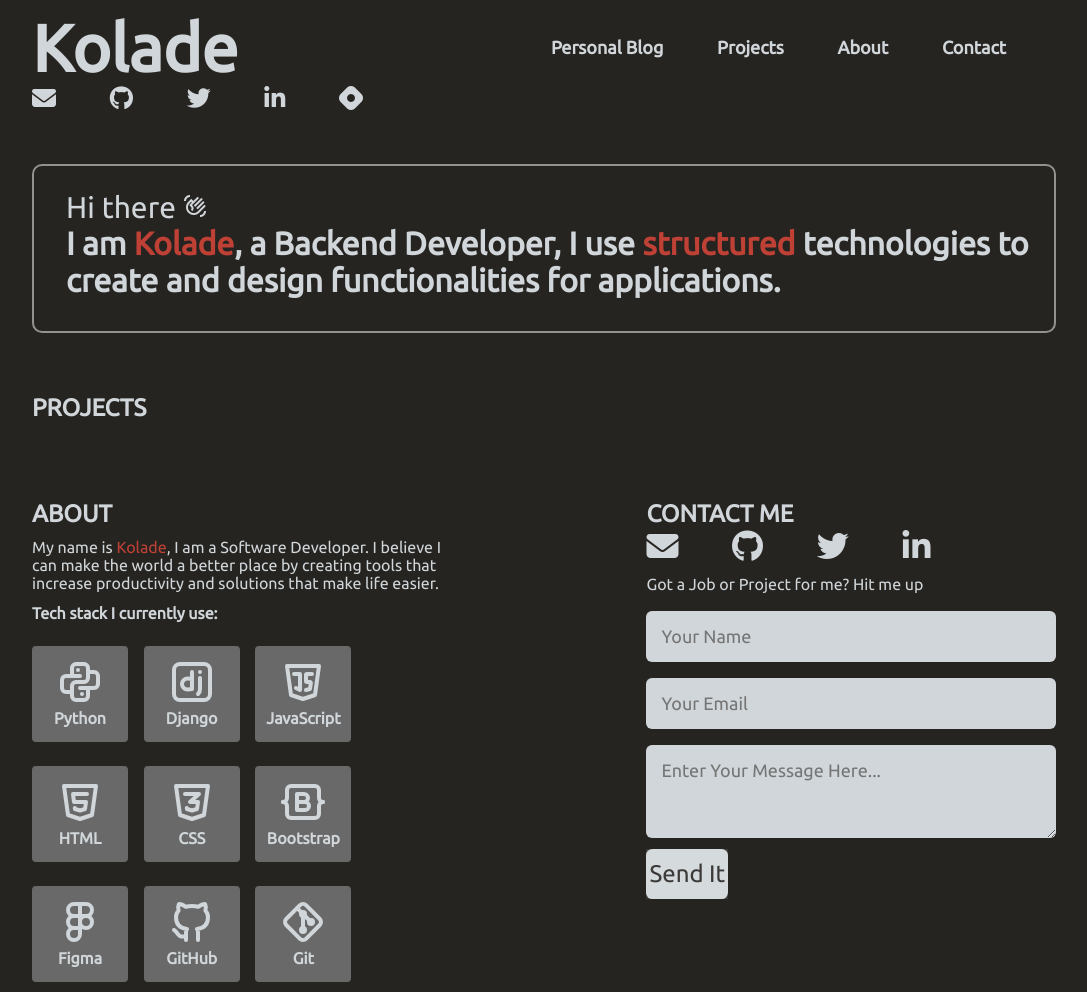
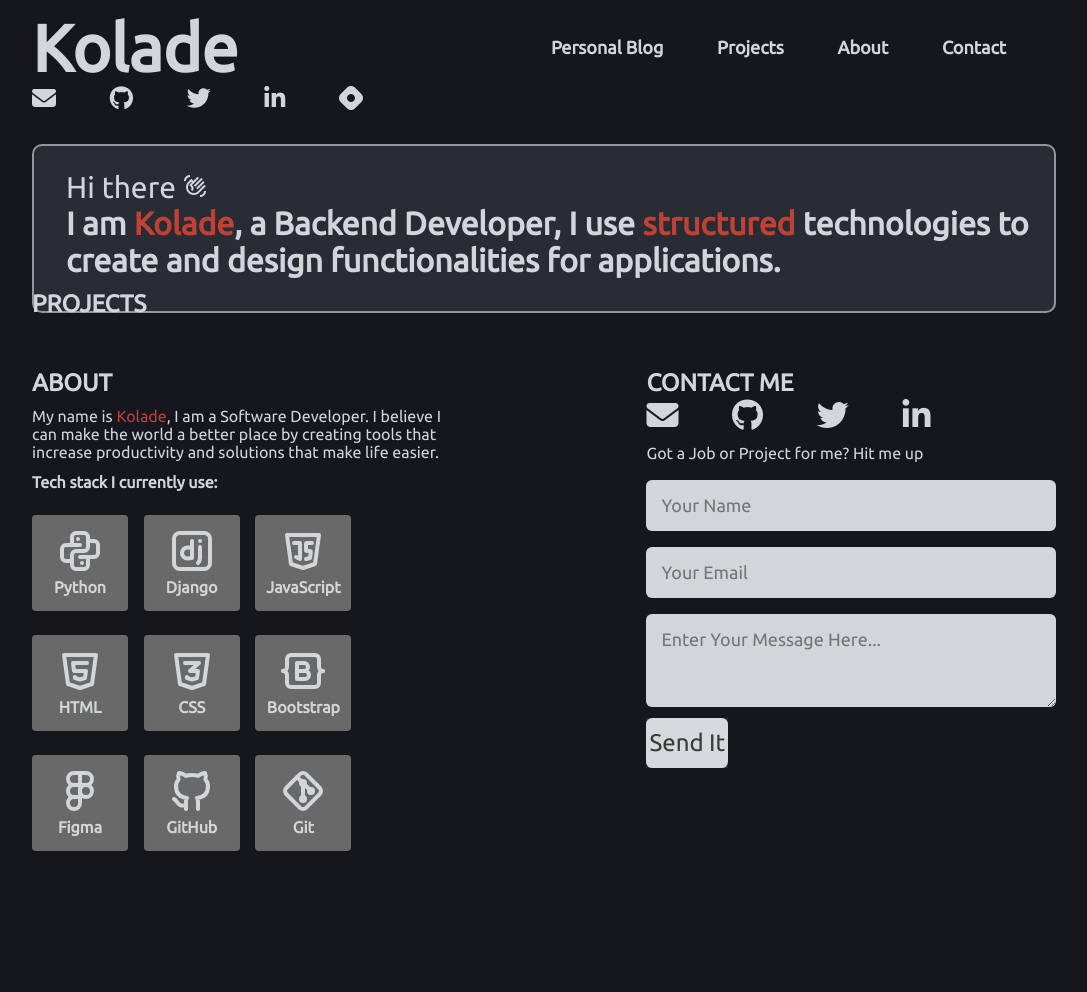
Before and after one commit to emmakolade/portfolioBlog, a Django app: page / in a window 1280 px wide. Shown: the whole page, without its empty margins (96-1183 px from the left). After the commit the page ends 851 px from the top, so only its background shows below. Run offline with Django 4.2, Linux system fonts and the light colour scheme; data that the repository does not hold is empty; some libraries are stand-ins or nearby versions.

Commit message:
color change

```diff
--- a/blogP/templates/store/index.html
+++ b/blogP/templates/store/index.html
@@ -67,7 +67,7 @@
               ><i class="fa-brands fa-linkedin-in" id="icon-up"></i
             ></a>
              <a class="contact-icon" href="https://akolade.hashnode.dev/"
-              ><i class="fa-brands fa-hashnode"></i></i
+              ><i class="fa-brands fa-hashnode" id="icon-up"></i></i
             ></a>
           </div>
           <i
--- a/static/css/style.css
+++ b/static/css/style.css
@@ -9,13 +9,14 @@
 }
 
 body {
-  background: #262421;
+  background: #16161d;
   color: #d0d6d9;
 }
 
 #header {
   width: 100%;
-  height: 40vh;
+  height: 35vh;
+
 }
 
 .container {
@@ -129,10 +130,10 @@ nav ul li a:hover {
 }
 
 .header-text {
-  margin-top: 5%;
+  margin-top: 3%;
   color: #d0d6d9;
   font-size: 1.875rem;
-  background-color: #262421;
+  background-color: #282C35;
   border: 2px solid rgba(255, 255, 255, 0.5);
   border-radius: 0.625rem;
   padding-left: 2rem;
@@ -212,7 +213,7 @@ nav ul li a:hover {
 
 /* portfolio */
 #portfolio {
-  padding-top: 4rem;
+  /* padding-top: 1rem; */
 }
 
 .portfolio-list {
@@ -227,7 +228,7 @@ nav ul li a:hover {
 }
 
 .portfolio-items {
-  background: rgba(38, 36, 33, 0.9);
+  background: #282C35;
   border: 2px solid rgba(255, 255, 255, 0.5);
   padding: 1.25rem;
   height: 23vh;
@@ -273,7 +274,7 @@ nav ul li a:hover {
   display: flex;
   justify-content: space-between;
   flex-wrap: wrap;
-  padding-top: 3rem;
+  padding-top: 1.3rem;
 }
 
 .about {
```
